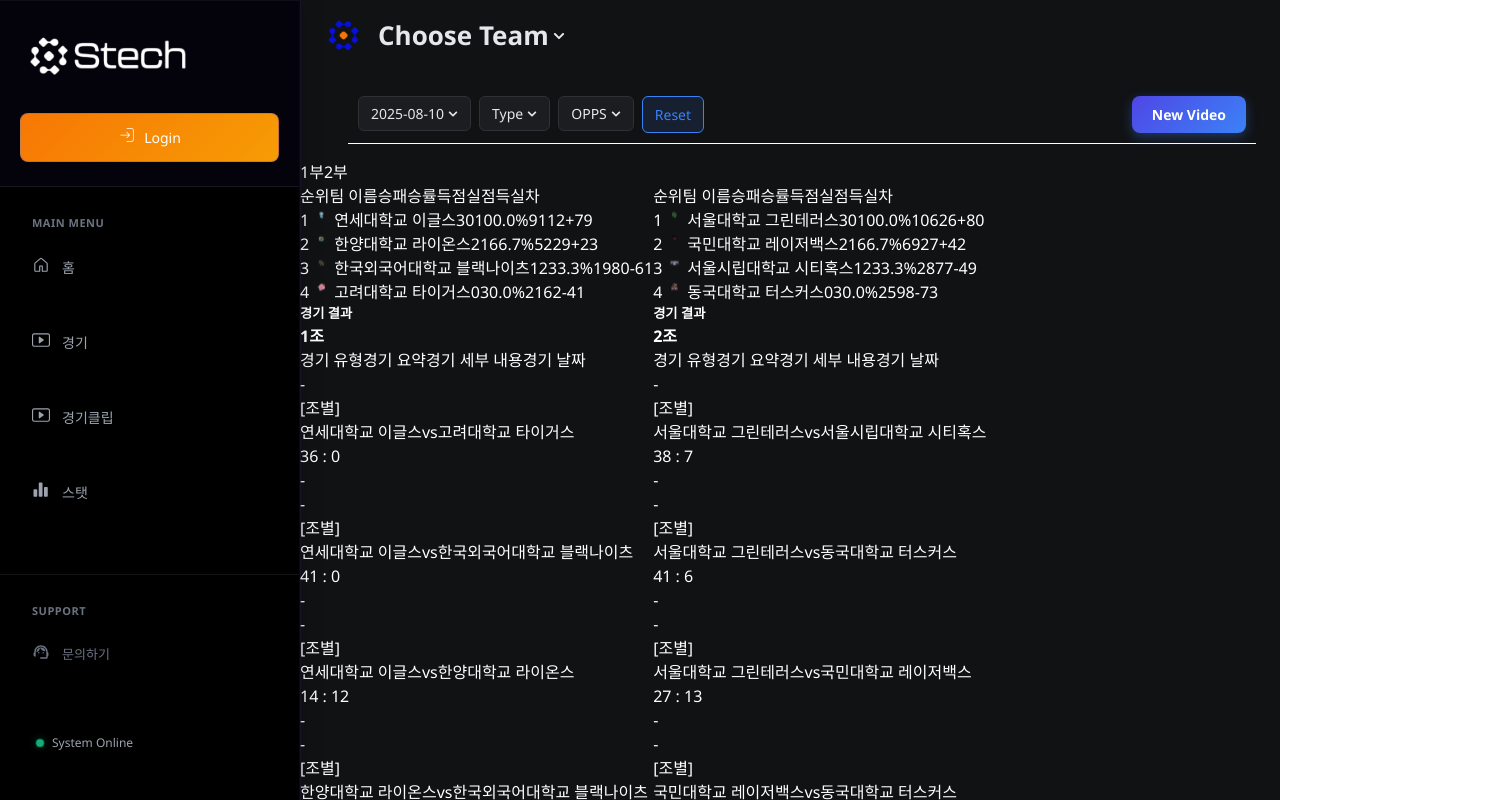
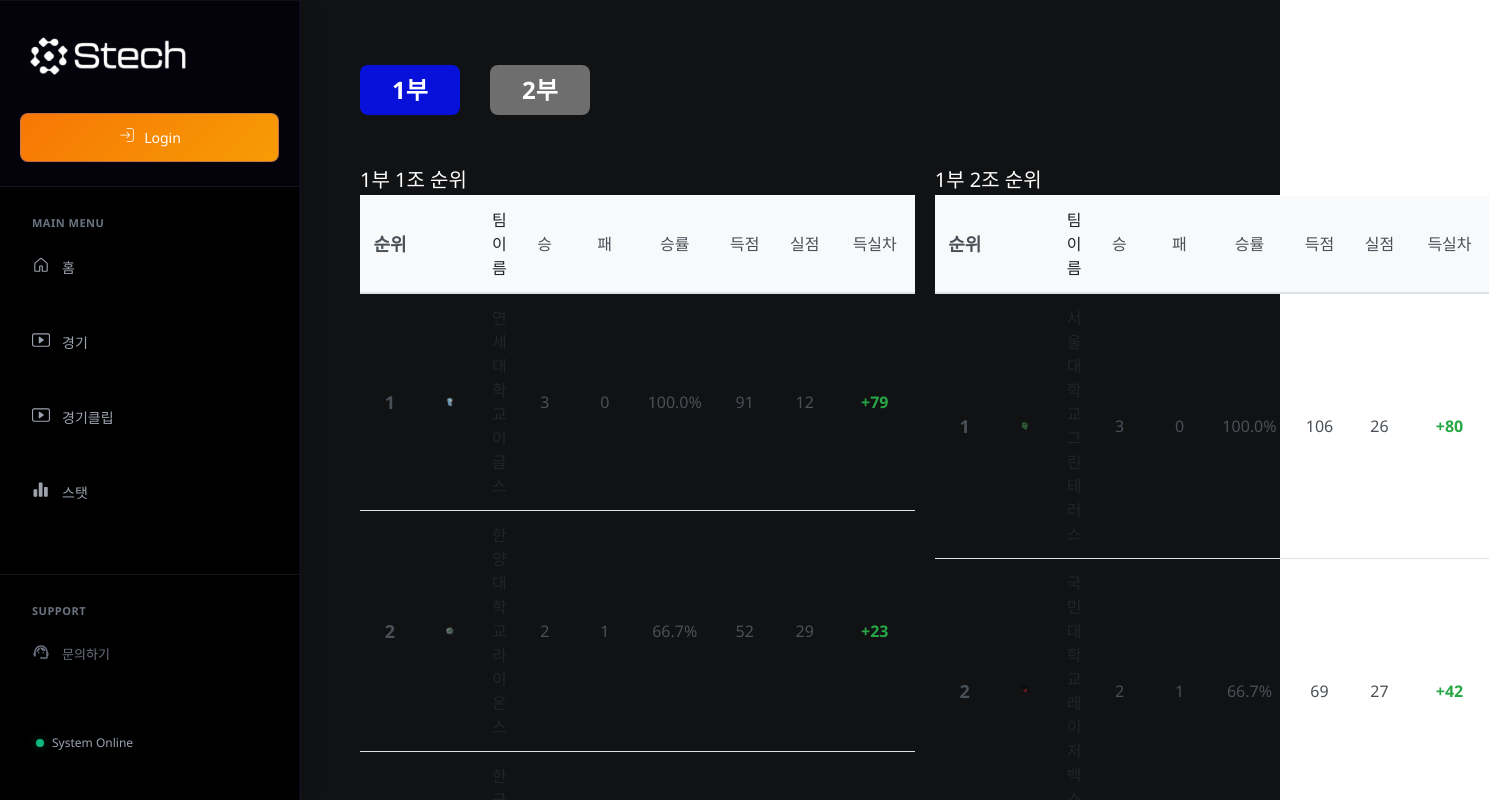
Before and after one commit to ceh1502/STECH_2025_7, a React (Create React App) app in the folder Front/: page /service/guest/stat in a window 1280 px wide. Shown: the top 800 px of the page, 1489 px wide, since content can reach past the window. Built offline with nearby package versions, Linux system fonts and the light colour scheme.

Commit message:
조별 순위 배치

```diff
--- a/Front/src/components/Stat/StatTeam.css
+++ b/Front/src/components/Stat/StatTeam.css
@@ -1,28 +1,137 @@
 .statTeamContainer{
   color: #FFFFFF;
+  width: 100%;
+  padding-left:3.75rem;
+  padding-right:3.75rem;
 }
 
-.group-standings {
+.tournament-header {
   display: flex;
-  flex-direction: column;
-
+  align-items: center;
+  padding-top:4.063rem;
+}
+.division-buttons {
+  display: flex;
+  gap: 1.875rem;
 }
 
-.standings-header {
-  display: flex;
+.division-button{
+  width: 6.25rem;
+  height:3.125rem;
+  border-radius: 0.5rem;
+  background: #6E6E6E;
+  display:flex;
+  align-items: center;
+  justify-content: center;
+  color: #FFFFFF;
+  font-size:1.5rem;
+  font-weight: 700;
+  cursor: pointer;
+  /* font-family: Noto Sans KR; */
 }
-.standings-row {
-  display: flex;
+
+.division-button.active {
+  background: #0711D9;;
 }
 
 .groups-container {
   display:flex;
+  justify-content: space-between;;
+  gap:1.25rem;
+  padding-top: 3.125rem;
+
+}
+.group-section{
+  width:45.625rem;
+}
+.group-header{
+  display: flex;
+  align-items: center;
+  font-size:1.25rem;
+  border-bottom: 1px solid #FFFFFF;
 }
 
-.match-header{
-  display:flex;
+
+.group-standings {
+  width: 100%;
+}
+
+/* 헤더 행 */
+.standings-header {
+  display: grid;
+  grid-template-columns: 60px 60px 1fr 60px 60px 80px 60px 60px 80px;
+  background-color: #f8f9fa;
+  border-bottom: 2px solid #dee2e6;
+  font-weight: bold;
+  color: #495057;
+}
+
+/* 데이터 행 */
+.standings-row {
+  display: grid;
+  grid-template-columns: 60px 60px 1fr 60px 60px 80px 60px 60px 80px;
+  border-bottom: 1px solid #dee2e6;
+  transition: background-color 0.2s;
+}
+
+.standings-row:hover {
+  background-color: #f8f9fa;
+}
+
+.standings-row:last-child {
+  border-bottom: none;
+}
+
+/* 각 셀 공통 스타일 */
+.standings-cell {
+  padding: 12px 8px;
+  text-align: center;
+  display: flex;
+  align-items: center;
+  justify-content: center;
+}
+
+/* 순위 셀 */
+.rank-cell {
+  font-weight: bold;
+  font-size: 18px;
+  color: #495057;
+}
+
+/* 로고 셀 */
+.logo-cell {
+  padding: 8px;
 }
 
 .team-logo {
-  width: 1.563rem;
+  width: 32px;
+  height: 32px;
+  object-fit: contain;
+  border-radius: 4px;
 }
+
+/* 팀명 셀 */
+.team-cell {
+  text-align: left;
+  justify-content: flex-start;
+  font-weight: 500;
+  color: #212529;
+  padding-left: 12px;
+}
+
+/* 통계 셀 */
+.stat-cell {
+  font-weight: 500;
+  color: #495057;
+}
+
+/* 득실차 색상 */
+.positive {
+  color: #28a745;
+  font-weight: bold;
+}
+
+.negative {
+  color: #dc3545;
+  font-weight: bold;
+}
--- a/Front/src/components/Stat/StatTeam.js
+++ b/Front/src/components/Stat/StatTeam.js
@@ -54,12 +54,11 @@ function calculateGroupStandings(group) {
 }
 
 // 그룹 순위표 컴포넌트 (분리됨)
-export function GroupStandings({group, teams = []}) {
+export function GroupStandings({ group, teams = [] }) {
   const standings = calculateGroupStandings(group);
 
   return (
     <div className="group-standings-container">
-      <div className="group-header"></div>
 
       <div className="group-standings">
         <div className="standings-header">
@@ -73,13 +72,15 @@ export function GroupStandings({group, teams = []}) {
           <div className="standings-cell stat-cell">실점</div>
           <div className="standings-cell stat-cell">득실차</div>
         </div>
-        {standings.map((team, index) => (
+        {standings.map((team, index) => {
+          const teamInfo = teams.find((t) => t.name === team.name);
+          return (
             <div key={team.name} className="standings-row">
               <div className="standings-cell rank-cell">{index + 1}</div>
-            <div className='standings-cell logo-cell'>
-              {teams.find((t) => t.name === team.name)?.logo && (
+              <div className="standings-cell logo-cell">
+                {teamInfo?.logo && (
                   <img
-                  src={teams.find((t) => t.name === team.name).logo}
+                    src={teamInfo.logo}
                     alt={`${team.name} 로고`}
                     className="team-logo"
                   />
@@ -100,7 +101,8 @@ export function GroupStandings({group, teams = []}) {
                 {team.pointsDiff}
               </div>
             </div>
-        ))}
+          );
+        })}
       </div>
     </div>
   );
@@ -204,7 +206,6 @@ export default function StatTeam({data, teams = []}) {
   return (
     <div className="statTeamContainer">
       <div className="tournament-header">
-        {/* 부 선택 버튼 */}
         <div className="division-buttons">
           {data.divisions.map((div) => (
             <button
@@ -229,6 +230,9 @@ export default function StatTeam({data, teams = []}) {
               <div className="groups-container">
                 {currentDivision.groups.map((group) => (
                   <div key={group.name} className="group-section">
+                    <div className="group-header">
+                      {currentDivision.name} {group.name} 순위
+                    </div>
                     <div className="standings-section">
                       <GroupStandings group={group} teams={teams} />
                     </div>
--- a/Front/src/pages/Service/ServiceLayout/index.js
+++ b/Front/src/pages/Service/ServiceLayout/index.js
@@ -21,7 +21,7 @@ const ServiceLayout = () => {
           {location.pathname.startsWith("/service/game") && (
             <ServiceHeader onNewVideo={() => setShowUpload(true)} />
           )}
-          {location.pathname.startsWith("/service/guest") && (
+          {location.pathname.startsWith("/service/guest/game") && (
             <ServiceHeader onNewVideo={() => setShowUpload(true)} />
           )}
           <Outlet />
```
Lines whose indentation alone changed are shown as unchanged.
